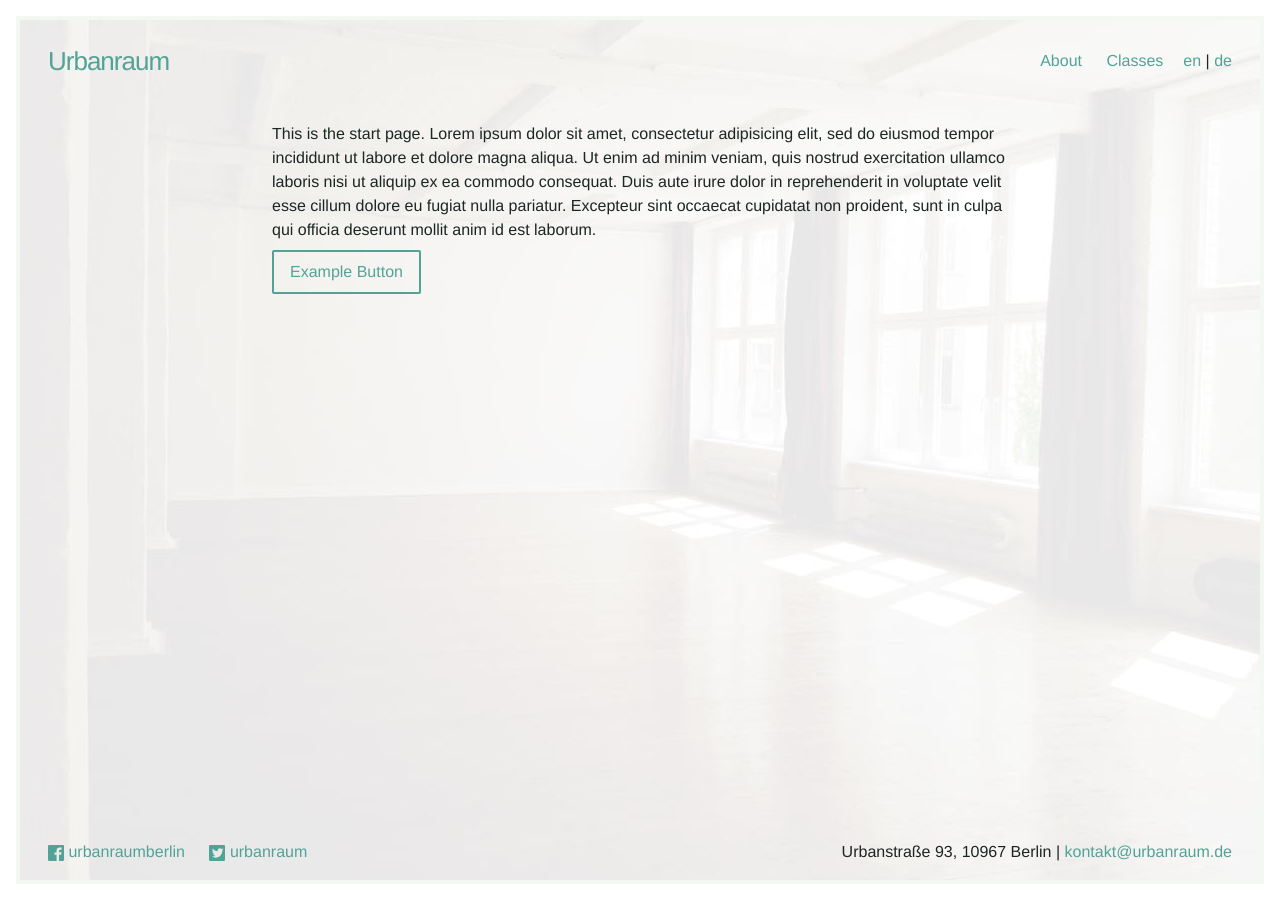
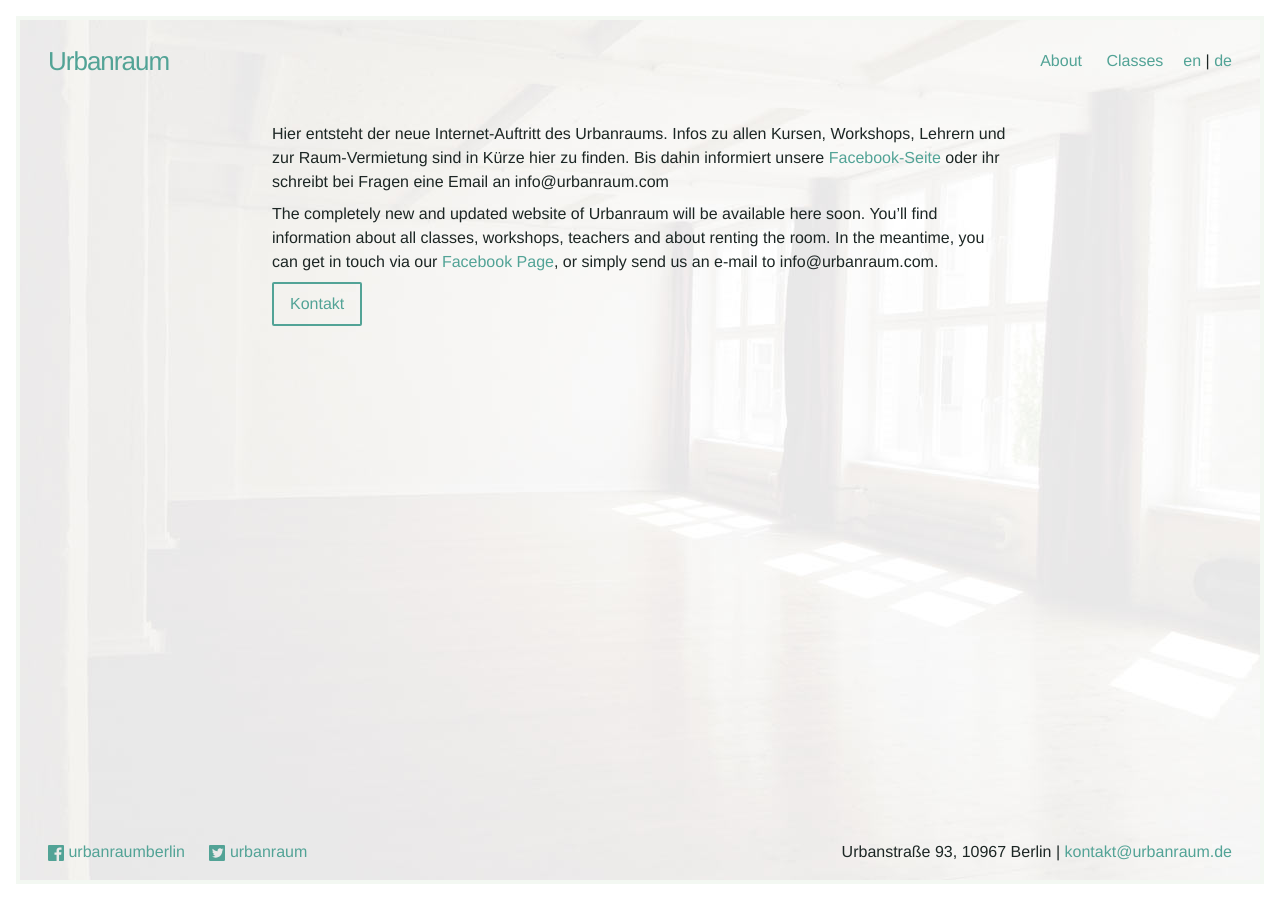
Before and after one commit to Kriesse/urbanraum, a Jekyll site: the page built from index.html, in a window 1280 px wide. Built offline with Jekyll 4.4.1, drawn with Linux system fonts in a browser that asks for light colours; nearby versions of some CDN libraries.

```diff
--- a/_layouts/post.html
+++ b/_layouts/post.html
@@ -45,12 +45,10 @@
             <span data-en="{{ page.price_en }}" data-de="{{ page.price_de }}">{{ page.price_en }}</span>
           </li>
 
-          {% if page.trial %}
           <li>
             <span class="label" data-en="{{ site.trial_en }}" data-de="{{ site.trial_de }}">{{ site.trial_en }}</span>:
             <span data-en="{{ page.trial_en }}" data-de="{{ page.trial_de }}">{{ page.trial_en }}</span>
           </li>
-          {% endif %}
 
           <li>
             <span class="label" data-en="{{ site.contact_en }}" data-de="{{ site.contact_de }}">{{ site.contact_en }}</span>:
--- a/_sass/_layout.scss
+++ b/_sass/_layout.scss
@@ -145,7 +145,16 @@
   font-size: $small-font-size;
 }
 
-.post-link {
-    display: block;
-    font-size: 24px;
+.post__link {
+  display: block;
+  overflow: hidden;
+  margin-bottom: 1.5em;
+  font-size: 24px;
+  clear: both;
 }
+
+.post__img {
+  float: left;
+  margin-right: 20px;
+  max-width: 100px;
+}
--- a/index.html
+++ b/index.html
@@ -5,10 +5,13 @@
 <div class="home">
 
   <p>
-    This is the start page. Lorem ipsum dolor sit amet, consectetur adipisicing elit, sed do eiusmod tempor incididunt ut labore et dolore magna aliqua. Ut enim ad minim veniam, quis nostrud exercitation ullamco laboris nisi ut aliquip ex ea commodo consequat. Duis aute irure dolor in reprehenderit in voluptate velit esse cillum dolore eu fugiat nulla pariatur. Excepteur sint occaecat cupidatat non proident, sunt in culpa qui officia deserunt mollit anim id est laborum.
+    Hier entsteht der neue Internet-Auftritt des Urbanraums. Infos zu allen Kursen, Workshops, Lehrern und zur Raum-Vermietung sind in Kürze hier zu finden. Bis dahin informiert unsere <a href="https://www.facebook.com/urbanraumberlin">Facebook-Seite</a> oder ihr schreibt bei Fragen eine Email an info@urbanraum.com
   </p>
   <p>
-    <a href="" class="button">Example Button</a>
+    The completely new and updated website of Urbanraum will be available here soon. You’ll find information about all classes, workshops, teachers and about renting the room. In the meantime, you can get in touch via our <a href="https://www.facebook.com/urbanraumberlin">Facebook Page</a>, or simply send us an e-mail to info@urbanraum.com.
+  </p>
+  <p>
+    <a href="mailto:info@urbanraum.com" class="button">Kontakt</a>
   </p>
 
   <!-- <ul class="post-list">
```
Also changed, not shown: about.md (+5 -3 lines), classes/_posts/2015-08-01-test-post.md (+3 -3 lines), classes/_posts/2015-09-06-hula-hoop.md (added, +41 -0 lines), classes/_posts/2015-09-06-zeitgenoessischer-tanz.md (added, +41 -0 lines), classes/index.md (+9 -5 lines), img/class-contemporary-01.jpg (added), img/class-hulahoop-01.jpg (added), img/class-placeholder-01.jpg (added).
